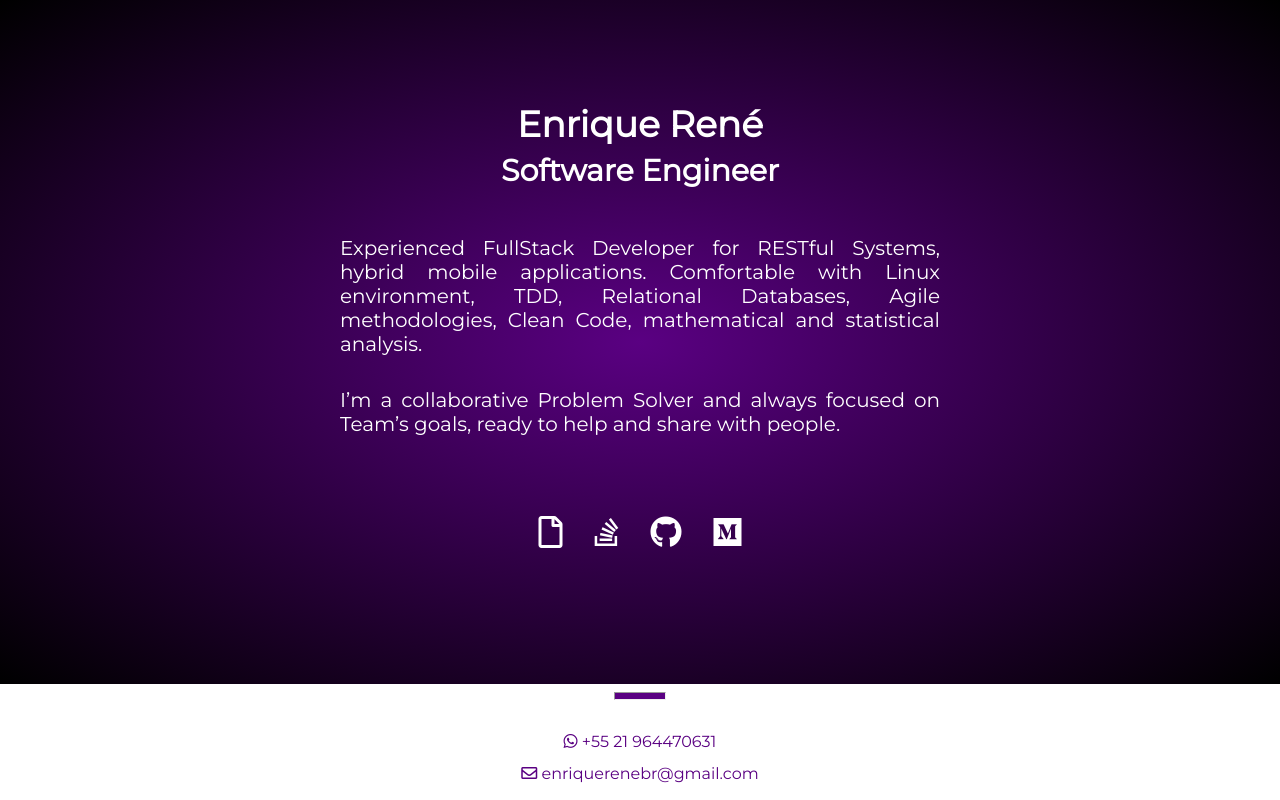
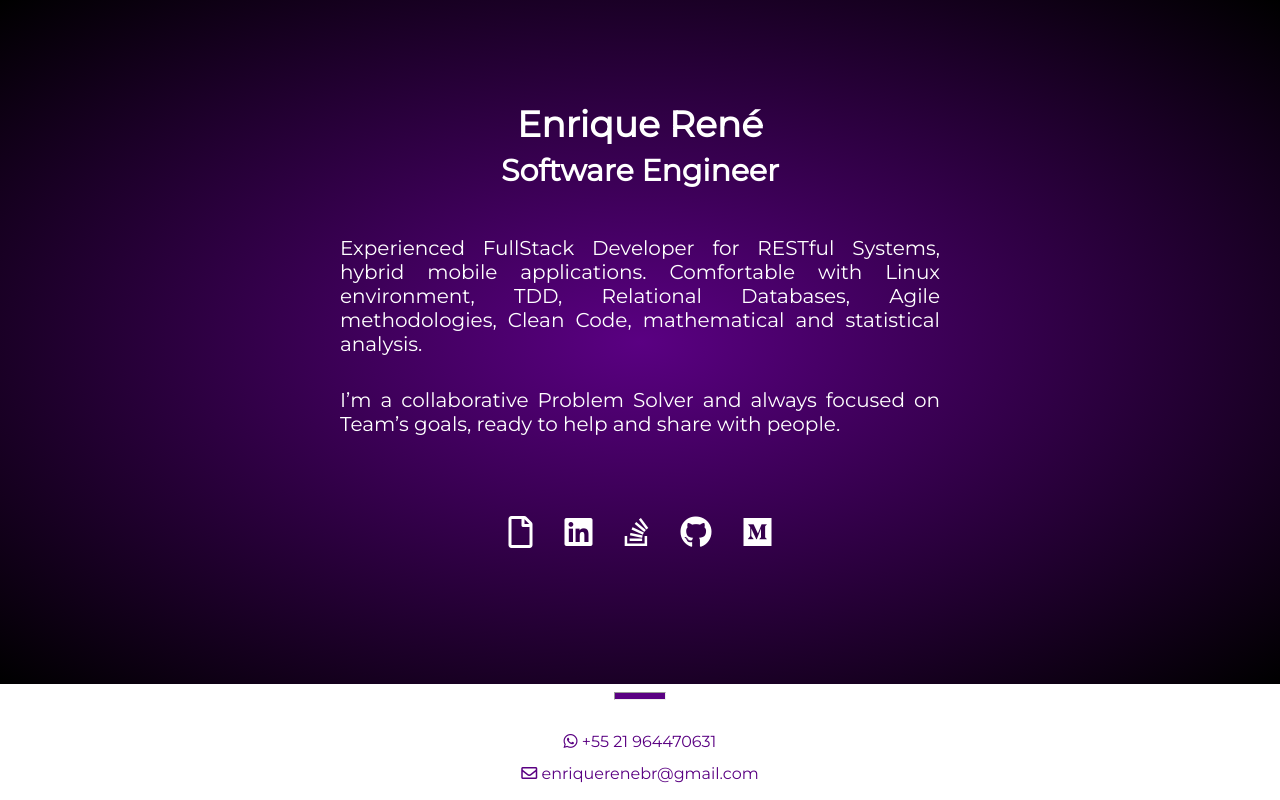
Before and after one commit to enriquerene/curriculum-vitae, a plain HTML site: page index.html in a window 1280 px wide. Drawn offline with Linux system fonts and the light colour scheme.

Commit message:
more basic CV presentation

```diff
--- a/index.html
+++ b/index.html
@@ -50,6 +50,11 @@
                     </a>
                 </li>
                 <li class="social-item">
+                    <a href="https://linkedin.com/in/enriquerenebr/" target="_blank">
+                        <i class="fab fa-2x fa-linkedin"></i>
+                    </a>
+                </li>
+                <li class="social-item">
                     <a href="https://stackoverflow.com/users/5382576/enrique-ren%c3%a9" target="_blank">
                         <i class="fab fa-2x fa-stack-overflow"></i>
                     </a>
```
